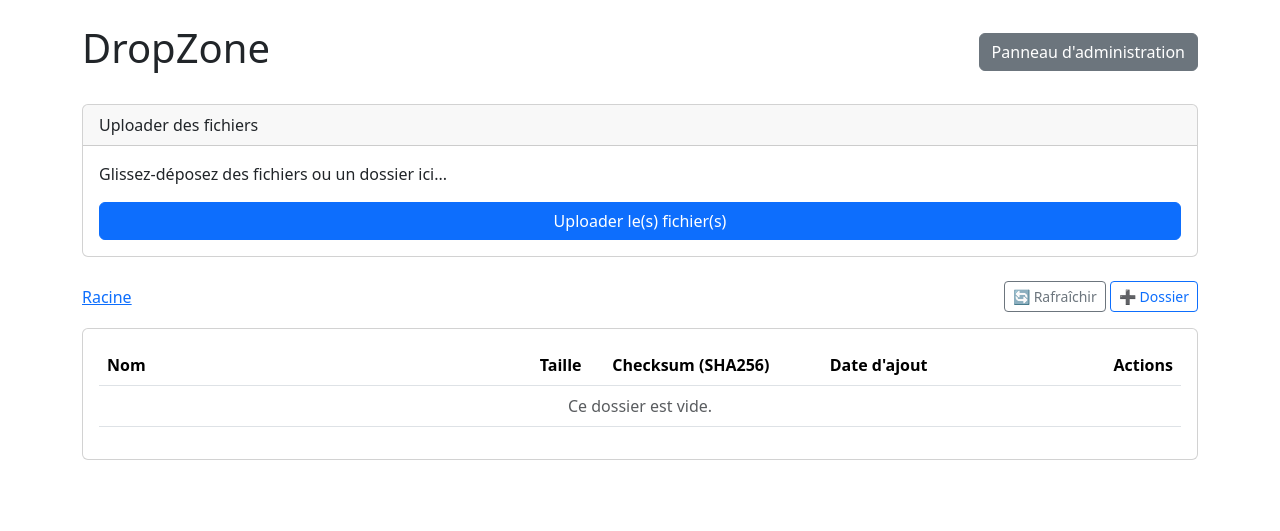
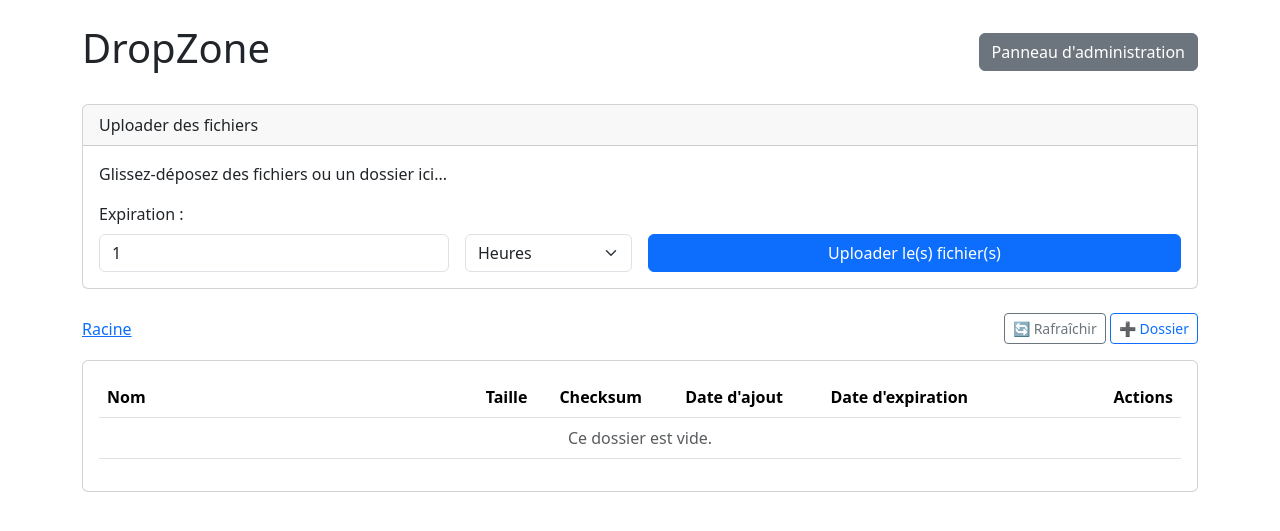
Before and after one commit to ClementLG/dropzone, a Flask app: page / in a window 1280 px wide. Shown: the top 531 px of the page. Run offline with Flask 3, Linux system fonts and the light colour scheme; data that the repository does not hold is empty; some libraries are stand-ins or nearby versions.

Commit message:
adding expiration feature

```diff
--- a/app/models.py
+++ b/app/models.py
@@ -22,6 +22,7 @@ class Item(db.Model):
     sha256 = db.Column(db.String(64), nullable=True)
     status = db.Column(db.String(20), default='processed', nullable=False)
     created_at = db.Column(db.DateTime, default=datetime.utcnow)
+    expires_at = db.Column(db.DateTime, nullable=True)
 
     def to_dict(self):
         return {
@@ -34,6 +35,7 @@ class Item(db.Model):
             "sha256": self.sha256,
             "status": self.status,
             "created_at": self.created_at.isoformat() + 'Z',
+            "expires_at": self.expires_at.isoformat() + 'Z' if self.expires_at else None
         }
 
 
--- a/app/routes/files_bp.py
+++ b/app/routes/files_bp.py
@@ -42,27 +42,36 @@ def get_or_create_directory_path(full_path, parent_id):
     return current_parent_id
 
 
+# Helper function to be used in this blueprint
+def load_persistent_config():
+    """Charge la configuration depuis config.json."""
+    CONFIG_FILE = os.path.join(os.path.dirname(__file__), '..', '..', 'config.json')
+    if os.path.isfile(CONFIG_FILE):
+        try:
+            with open(CONFIG_FILE, 'r') as f:
+                return json.load(f)
+        except (json.JSONDecodeError, FileNotFoundError):
+            return {}
+    return {}
+
+
 # --- Routes API ---
 
 @files_bp.route('/public-config', methods=['GET'])
 def get_public_config():
     """Retourne la configuration non-sensible pour le client."""
-    CONFIG_FILE = os.path.join(os.path.dirname(__file__), '..', '..', 'config.json')
-    max_upload_mb = current_app.config['MAX_UPLOAD_MB']
-    chunk_size_mb = current_app.config['CHUNK_SIZE_MB']
-
-    if os.path.isfile(CONFIG_FILE):
-        with open(CONFIG_FILE, 'r') as f:
-            try:
-                persistent_config = json.load(f)
-                max_upload_mb = persistent_config.get('MAX_UPLOAD_MB', max_upload_mb)
-                chunk_size_mb = persistent_config.get('CHUNK_SIZE_MB', chunk_size_mb)
-            except json.JSONDecodeError:
-                pass
+    persistent_config = load_persistent_config()
+    max_upload_mb = persistent_config.get('MAX_UPLOAD_MB', current_app.config['MAX_UPLOAD_MB'])
+    chunk_size_mb = persistent_config.get('CHUNK_SIZE_MB', current_app.config['CHUNK_SIZE_MB'])
+    default_expiration = persistent_config.get('DEFAULT_EXPIRATION_MINUTES',
+                                               current_app.config['DEFAULT_EXPIRATION_MINUTES'])
+    max_expiration = persistent_config.get('MAX_EXPIRATION_MINUTES', current_app.config['MAX_EXPIRATION_MINUTES'])
 
     return jsonify({
         "max_filesize_mb": max_upload_mb,
-        "chunk_size_mb": chunk_size_mb
+        "chunk_size_mb": chunk_size_mb,
+        "default_expiration_minutes": default_expiration,
+        "max_expiration_minutes": max_expiration
     })
 
 
@@ -110,8 +119,18 @@ def upload_file():
     parent_id_str = request.form.get('parent_id')
     parent_id = int(parent_id_str) if parent_id_str and parent_id_str != 'null' else None
 
+    expiration_minutes_str = request.form.get('expiration_minutes')
+    try:
+        expiration_minutes = int(expiration_minutes_str)
+    except (ValueError, TypeError):
+        expiration_minutes = current_app.config['DEFAULT_EXPIRATION_MINUTES']
+
+    persistent_config = load_persistent_config()
+    max_minutes = persistent_config.get('MAX_EXPIRATION_MINUTES', current_app.config['MAX_EXPIRATION_MINUTES'])
+    if expiration_minutes > max_minutes:
+        expiration_minutes = max_minutes
+
     relative_path = request.form.get('webkitRelativePath')
-
     target_path = ''
     final_parent_id = parent_id
 
@@ -144,7 +163,8 @@ def upload_file():
         total_chunks=total_chunks,
         original_filename=file.filename,
         target_path=target_path,
-        parent_id=final_parent_id
+        parent_id=final_parent_id,
+        expiration_minutes=expiration_minutes
     )
 
     return jsonify({"message": "Upload terminé, assemblage en cours..."}), 202
--- a/app/static/js/main.js
+++ b/app/static/js/main.js
@@ -10,7 +10,10 @@ document.addEventListener('DOMContentLoaded', function() {
     const breadcrumbsList = document.getElementById('breadcrumbs-list');
     const refreshBtn = document.getElementById('refresh-btn');
     const newFolderBtn = document.getElementById('new-folder-btn');
+    const expirationValueInput = document.getElementById('expiration-value');
+    const expirationUnitInput = document.getElementById('expiration-unit');
     let myDropzone;
+    let maxExpirationMinutes = 0;
 
     // --- MODALS ---
     const deleteModal = new bootstrap.Modal(document.getElementById('delete-confirm-modal'));
@@ -26,7 +29,7 @@ document.addEventListener('DOMContentLoaded', function() {
 
         refreshBtn.disabled = true;
         refreshBtn.innerHTML = '🔄 Chargement...';
-        itemTableBody.innerHTML = `<tr><td colspan="5" class="text-center text-muted">Chargement...</td></tr>`;
+        itemTableBody.innerHTML = `<tr><td colspan="6" class="text-center text-muted">Chargement...</td></tr>`;
 
         try {
             const response = await fetch(url);
@@ -39,7 +42,7 @@ document.addEventListener('DOMContentLoaded', function() {
             renderBreadcrumbs(data.breadcrumbs);
         } catch (error) {
             console.error('Fetch error:', error);
-            itemTableBody.innerHTML = `<tr><td colspan="5" class="text-center text-danger">Impossible de charger les éléments.</td></tr>`;
+            itemTableBody.innerHTML = `<tr><td colspan="6" class="text-center text-danger">Impossible de charger les éléments.</td></tr>`;
         } finally {
             refreshBtn.disabled = false;
             refreshBtn.innerHTML = '🔄 Rafraîchir';
@@ -49,7 +52,7 @@ document.addEventListener('DOMContentLoaded', function() {
     const renderItems = (items) => {
         itemTableBody.innerHTML = '';
         if (items.length === 0) {
-            itemTableBody.innerHTML = `<tr><td colspan="5" class="text-center text-muted">Ce dossier est vide.</td></tr>`;
+            itemTableBody.innerHTML = `<tr><td colspan="6" class="text-center text-muted">Ce dossier est vide.</td></tr>`;
             return;
         }
 
@@ -82,12 +85,19 @@ document.addEventListener('DOMContentLoaded', function() {
                 <button class="btn btn-sm btn-danger btn-delete" data-id="${item.id}" data-name="${item.name}" title="Supprimer">X</button>
             `;
 
+            const dateOptions = { day: '2-digit', month: '2-digit', year: 'numeric', hour: '2-digit', minute: '2-digit' };
+            const createdAtHtml = new Date(item.created_at).toLocaleString('fr-FR', dateOptions);
+            const expiresAtHtml = item.expires_at
+                ? new Date(item.expires_at).toLocaleString('fr-FR', dateOptions)
+                : '';
+
             const row = `
                 <tr>
                     <td>${nameCellHtml}</td>
                     <td>${item.size_human || ''}</td>
                     <td>${checksumHtml}</td>
-                    <td>${new Date(item.created_at).toLocaleString('fr-FR')}</td>
+                    <td>${createdAtHtml}</td>
+                    <td>${expiresAtHtml}</td>
                     <td class="text-end">${actionsHtml}</td>
                 </tr>`;
             itemTableBody.insertAdjacentHTML('beforeend', row);
@@ -124,6 +134,21 @@ document.addEventListener('DOMContentLoaded', function() {
             const configResponse = await fetch('/api/public-config');
             if (!configResponse.ok) throw new Error('Could not fetch public config');
             const publicConfig = await configResponse.json();
+
+            maxExpirationMinutes = publicConfig.max_expiration_minutes;
+            const defaultMinutes = publicConfig.default_expiration_minutes;
+
+            if (defaultMinutes >= 1440 && defaultMinutes % 1440 === 0) {
+                expirationValueInput.value = defaultMinutes / 1440;
+                expirationUnitInput.value = 'days';
+            } else if (defaultMinutes >= 60 && defaultMinutes % 60 === 0) {
+                expirationValueInput.value = defaultMinutes / 60;
+                expirationUnitInput.value = 'hours';
+            } else {
+                expirationValueInput.value = defaultMinutes;
+                expirationUnitInput.value = 'minutes';
+            }
+
             const maxFilesize = publicConfig.max_filesize_mb || 1024;
             const chunkSize = publicConfig.chunk_size_mb || 5;
 
@@ -145,7 +170,22 @@ document.addEventListener('DOMContentLoaded', function() {
                 dictRemoveFile: "Retirer",
                 init: function() {
                     this.on('sending', (file, xhr, formData) => {
+                        const unit = expirationUnitInput.value;
+                        const value = parseInt(expirationValueInput.value, 10);
+                        let totalMinutes = 0;
+
+                        if (unit === 'minutes') totalMinutes = value;
+                        else if (unit === 'hours') totalMinutes = value * 60;
+                        else if (unit === 'days') totalMinutes = value * 60 * 24;
+
+                        if (totalMinutes > maxExpirationMinutes) {
+                            alert(`L'expiration ne peut pas dépasser ${maxExpirationMinutes} minutes.`);
+                            this.cancelUpload(file);
+                            return;
+                        }
+
                         formData.append('parent_id', currentFolderId);
+                        formData.append('expiration_minutes', totalMinutes);
                     });
                     this.on('queuecomplete', () => {
                         this.removeAllFiles(true);
--- a/app/templates/index.html
+++ b/app/templates/index.html
@@ -18,7 +18,23 @@
             <span>Glissez-déposez des fichiers ou un dossier ici...</span>
           </div>
         </form>
-        <button id="upload-btn" class="btn btn-primary w-100">Uploader le(s) fichier(s)</button>
+        <div class="row g-3 align-items-end">
+            <div class="col-8 col-md-4">
+                <label for="expiration-value" class="form-label">Expiration :</label>
+                <input type="number" class="form-control" id="expiration-value" value="30" min="1">
+            </div>
+            <div class="col-4 col-md-2">
+                <label for="expiration-unit" class="form-label">&nbsp;</label>
+                <select class="form-select" id="expiration-unit">
+                    <option value="minutes">Minutes</option>
+                    <option value="hours">Heures</option>
+                    <option value="days" selected>Jours</option>
+                </select>
+            </div>
+            <div class="col-12 col-md-6">
+                <button id="upload-btn" class="btn btn-primary w-100">Uploader le(s) fichier(s)</button>
+            </div>
+        </div>
     </div>
 </div>
 
@@ -37,11 +53,12 @@
         <table class="table table-hover align-middle">
             <thead>
                 <tr>
-                    <th style="width: 40%;">Nom</th>
+                    <th style="width: 35%;">Nom</th>
                     <th>Taille</th>
-                    <th>Checksum (SHA256)</th>
+                    <th>Checksum</th>
                     <th>Date d'ajout</th>
-                    <th style="width: 20%;" class="text-end">Actions</th>
+                    <th>Date d'expiration</th>
+                    <th style="width: 15%;" class="text-end">Actions</th>
                 </tr>
             </thead>
             <tbody id="item-table-body"></tbody>
@@ -49,7 +66,7 @@
     </div>
 </div>
 
-<div class="modal fade" id="delete-confirm-modal">
+<div class="modal fade" id="delete-confirm-modal" tabindex="-1">
     <div class="modal-dialog">
         <div class="modal-content">
             <div class="modal-header">
@@ -68,7 +85,7 @@
     </div>
 </div>
 
-<div class="modal fade" id="rename-modal">
+<div class="modal fade" id="rename-modal" tabindex="-1">
     <div class="modal-dialog">
         <div class="modal-content">
             <div class="modal-header">
@@ -87,7 +104,7 @@
     </div>
 </div>
 
-<div class="modal fade" id="new-folder-modal">
+<div class="modal fade" id="new-folder-modal" tabindex="-1">
     <div class="modal-dialog">
         <div class="modal-content">
             <div class="modal-header">
--- a/config.json
+++ b/config.json
@@ -1,4 +1,6 @@
 {
     "MAX_UPLOAD_MB": 8192,
-    "CHUNK_SIZE_MB": 20
+    "CHUNK_SIZE_MB": 10,
+    "DEFAULT_EXPIRATION_MINUTES": 60,
+    "MAX_EXPIRATION_MINUTES": 525600
 }
```
Also changed, not shown: app/__init__.py (+8 -3 lines), app/routes/admin_bp.py (+25 -21 lines), app/static/js/admin.js (+20 -7 lines), app/tasks.py (+41 -7 lines), app/templates/admin.html (+24 -10 lines), config.py (+14 -2 lines), docker-compose.yml (+14 -0 lines), 1 other file.
